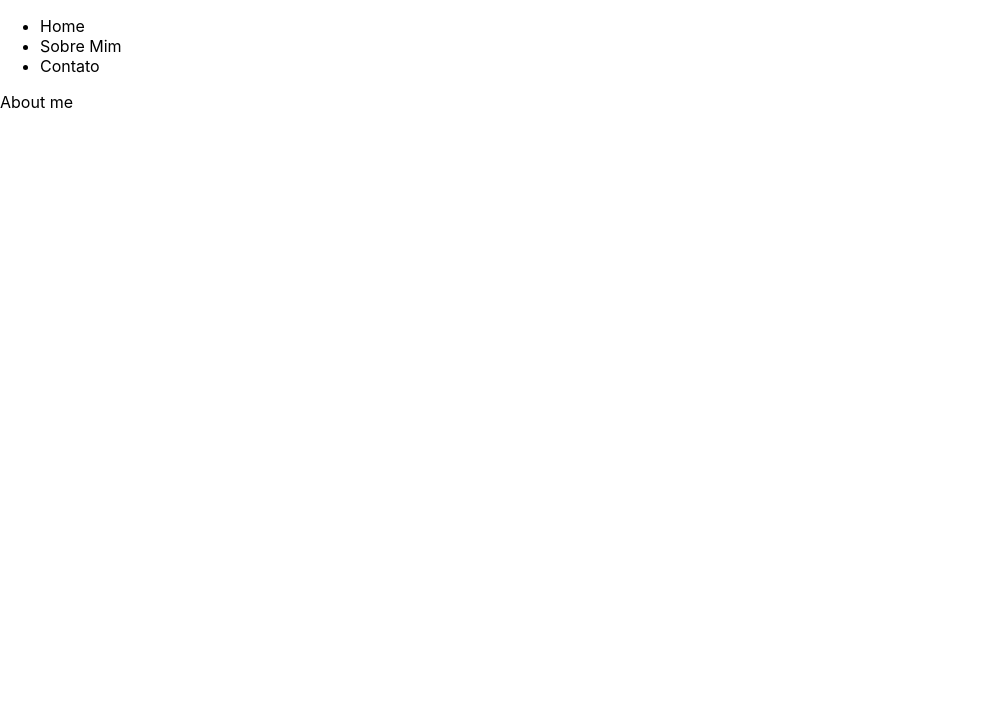
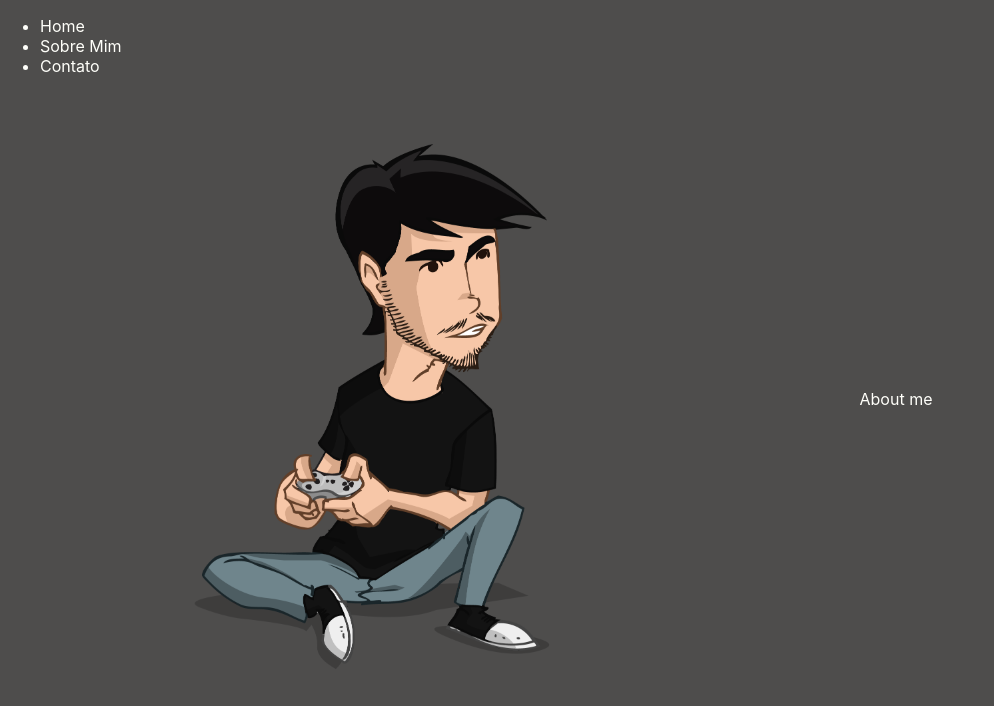
Before and after one commit to refeals/portfolio_deploy, a Next.js app: page /about in a window 1280 px wide. Shown: the top 706 px of the page, without its empty margins (0-994 px from the left). Built offline with nearby package versions, Linux system fonts and the light colour scheme.

Commit message:
Update styles and about page

```diff
--- a/pages/about.tsx
+++ b/pages/about.tsx
@@ -1,5 +1,17 @@
+import Image from 'next/image'
+import styles from '../styles/About.module.css'
+
 const About = () => {
-  return <div>About me</div>
+  return (
+    <div className={styles.container}>
+      <div className={styles.image}>
+        <Image src="/siks-color.png" alt="Rafael Siqueira (cartoon)" width="485" height="610" />
+      </div>
+      <div className={styles.text}>
+        <div>About me</div>
+      </div>
+    </div>
+  )
 }
 
 export default About
--- /dev/null
+++ b/styles/About.module.css
@@ -0,0 +1,17 @@
+.container {
+  width: 80%;
+  margin: auto;
+  display: flex;
+  justify-content: center;
+  text-align: center;
+}
+
+.image {
+  flex-basis: 50%;
+  align-self: center;
+}
+
+.text {
+  flex-basis: 50%;
+  align-self: center;
+}
--- a/styles/globals.css
+++ b/styles/globals.css
@@ -1,9 +1,20 @@
+:root {
+  --backgroung: #4e4d4c;
+  --text: #fffffa;
+  --dkgreen: #87cbac;
+  --ltgreen: #90ffdc;
+  --dkblue: #8ac4ff;
+  --ltblue: #8de4ff;
+}
+
 html,
 body {
   padding: 0;
   margin: 0;
-  font-family: -apple-system, BlinkMacSystemFont, Segoe UI, Roboto, Oxygen,
-    Ubuntu, Cantarell, Fira Sans, Droid Sans, Helvetica Neue, sans-serif;
+  font-family: -apple-system, BlinkMacSystemFont, Segoe UI, Roboto, Oxygen, Ubuntu, Cantarell,
+    Fira Sans, Droid Sans, Helvetica Neue, sans-serif;
+  background-color: var(--backgroung);
+  color: var(--text);
 }
 
 a {
```
